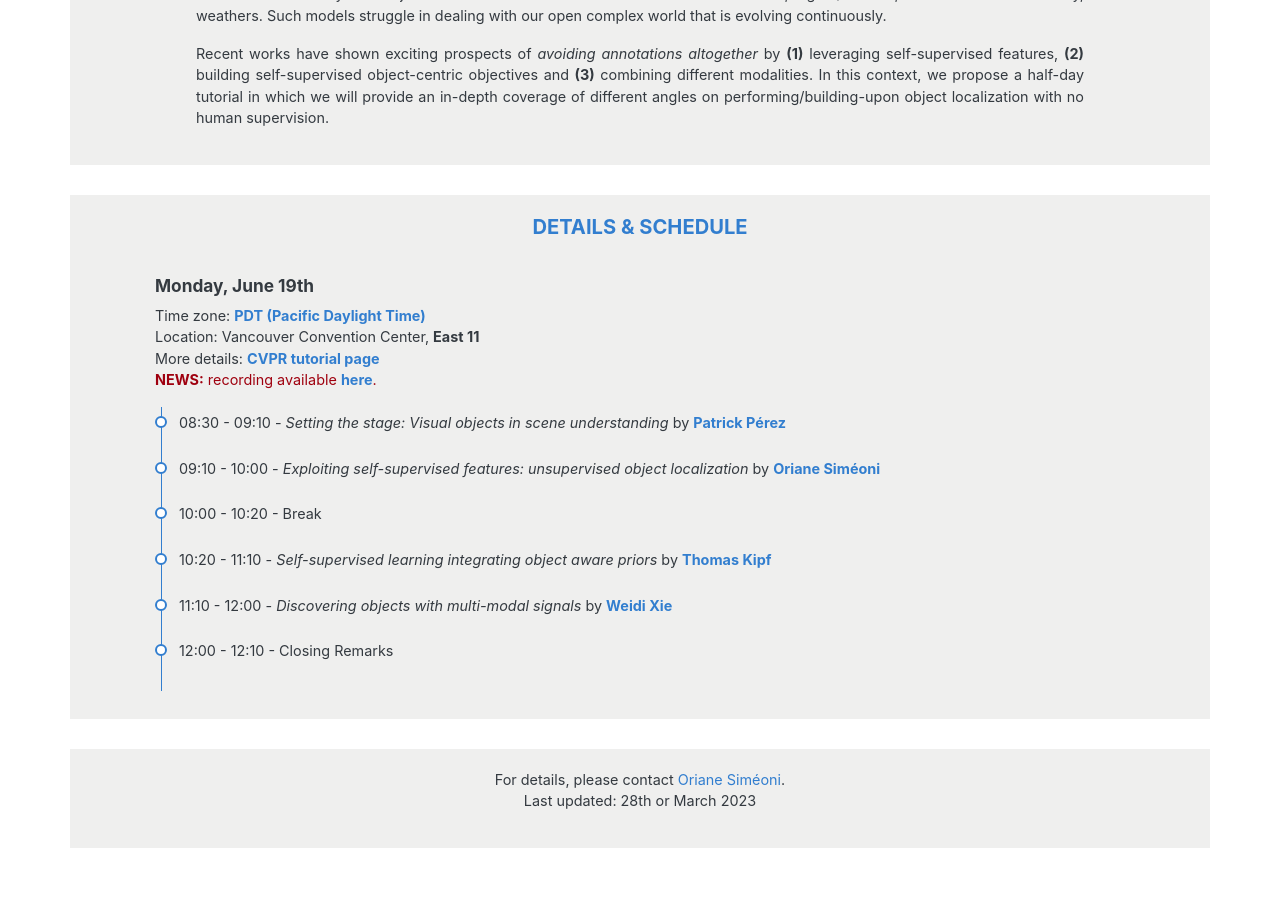
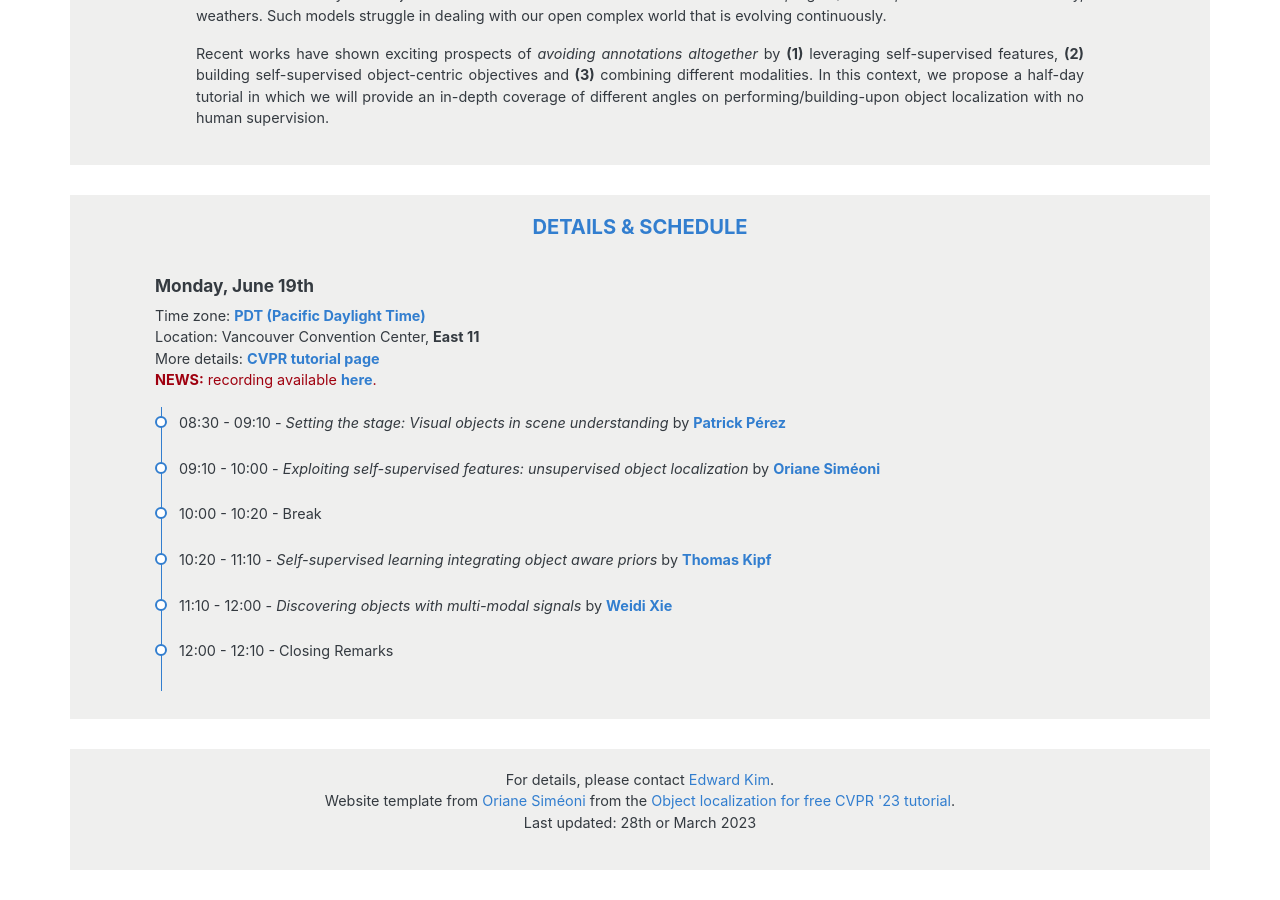
Before and after one commit to BerkeleyLearnVerify/Scenic_Website, a Jekyll site: the page cvpr24/index.html, which Jekyll copies as it is, in a window 1280 px wide and 900 px high, scrolled down 783 px. Built offline with Jekyll 4.4.1, drawn with Linux system fonts in a browser that asks for light colours; before the commit the page ends 1661 px from its top, so only the background shows below that.

Commit message:
Update index.html

```diff
--- a/cvpr24/index.html
+++ b/cvpr24/index.html
@@ -183,8 +183,10 @@
     </div>
 
     <div class="container py-7 bg-orange">
-        <p class="text-sm text-dark text-center">For details, please contact <a href="mailto:oriane.simeoni@valeo.com" style="font-weight: normal;">Oriane Siméoni</a>.
-            <br>
+        <p class="text-sm text-dark text-center">For details, please contact <a href="mailto:ek65@eecs.berkeley.edu" style="font-weight: normal;">Edward Kim</a>.
+          <br>
+            Website template from <a href="https://github.com/osimeoni/object-localization-for-free" style="font-weight: normal;">Oriane Siméoni</a> from the <a href="https://osimeoni.github.io/object-localization-for-free/" style="font-weight: normal;">Object localization for free CVPR '23 tutorial</a>.
+          <br>
             Last updated: 28th or March 2023
         </p>
     </div>
```
